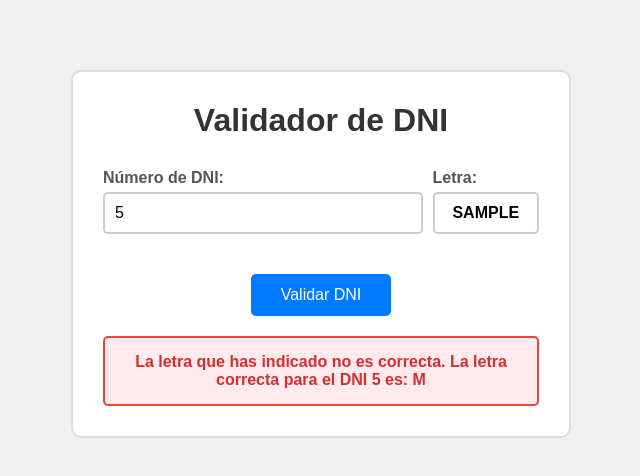
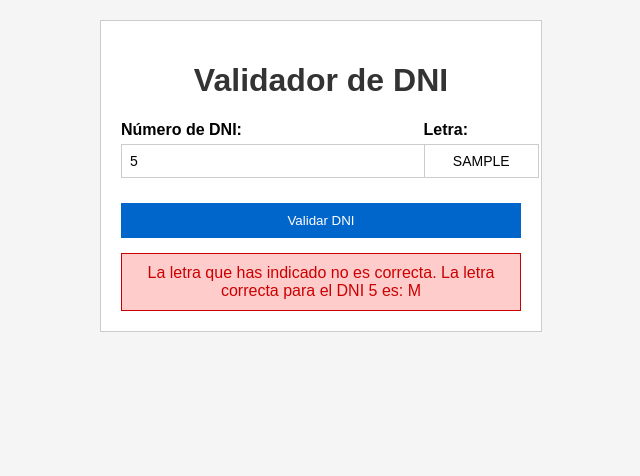
Before and after one commit to MANTM1224/5IV8_TORRESMORALESEMILIOMANUEL_AM, a plain HTML site: page index.html in a window 1280 px wide. Both pictures are taken after typing "5", "Sample" into the empty fields and a click on the button "Validar DNI". Shown: the whole page, without its empty margins (319-959 px from the left). Drawn offline with Linux system fonts and the light colour scheme.

Commit message:
Se cambio el CSS

```diff
--- a/CSS/stylesheet.css
+++ b/CSS/stylesheet.css
@@ -1,52 +1,38 @@
-* {
-    margin: 0;
-    padding: 0;
-    box-sizing: border-box;
-}
-
 body {
     font-family: Arial, sans-serif;
-    background-color: #f0f0f0;
+    background-color: #f5f5f5;
+    margin: 0;
     padding: 20px;
 }
 
 .container {
     background-color: white;
-    max-width: 500px;
-    margin: 50px auto;
-    padding: 30px;
-    border-radius: 10px;
-    border: 2px solid #ddd;
+    max-width: 400px;
+    margin: 0 auto;
+    padding: 20px;
+    border: 1px solid #ccc;
 }
 
 h1 {
+    text-align: center;
     color: #333;
-    text-align: center;
-    margin-bottom: 30px;
 }
 
 .input-group {
-    margin-bottom: 20px;
+    margin-bottom: 15px;
 }
 
 label {
     display: block;
     margin-bottom: 5px;
-    color: #555;
     font-weight: bold;
 }
 
-input[type="text"], input[type="number"] {
+input {
     width: 100%;
-    padding: 10px;
-    border: 2px solid #ccc;
-    border-radius: 5px;
-    font-size: 16px;
-}
-
-input[type="text"]:focus, input[type="number"]:focus {
-    border-color: #007bff;
-    outline: none;
+    padding: 8px;
+    border: 1px solid #ccc;
+    font-size: 14px;
 }
 
 .dni-inputs {
@@ -55,41 +41,36 @@ input[type="text"]:focus, input[type="number"]:focus {
 }
 
 .numero-dni {
-    flex: 3;
+    width: 75%;
 }
 
 .letra-dni {
-    flex: 1;
+    width: 25%;
 }
 
 .letra-dni input {
+    text-align: center;
     text-transform: uppercase;
-    text-align: center;
-    font-weight: bold;
 }
 
 button {
-    background-color: #007bff;
+    background-color: #0066cc;
     color: white;
-    padding: 12px 30px;
+    padding: 10px 20px;
     border: none;
-    border-radius: 5px;
-    font-size: 16px;
     cursor: pointer;
-    display: block;
-    margin: 20px auto 0;
+    width: 100%;
+    margin-top: 10px;
 }
 
 button:hover {
-    background-color: #0056b3;
+    background-color: #0052a3;
 }
 
 .mensaje {
-    margin-top: 20px;
-    padding: 15px;
-    border-radius: 5px;
+    margin-top: 15px;
+    padding: 10px;
     text-align: center;
-    font-weight: bold;
     display: none;
 }
 
@@ -98,13 +79,13 @@ button:hover {
 }
 
 .mensaje.error {
-    background-color: #ffebee;
-    color: #d32f2f;
-    border: 2px solid #f44336;
+    background-color: #ffcccc;
+    color: #cc0000;
+    border: 1px solid #cc0000;
 }
 
 .mensaje.success {
-    background-color: #e8f5e8;
-    color: #2e7d32;
-    border: 2px solid #4caf50;
+    background-color: #ccffcc;
+    color: #006600;
+    border: 1px solid #006600;
 }
```
